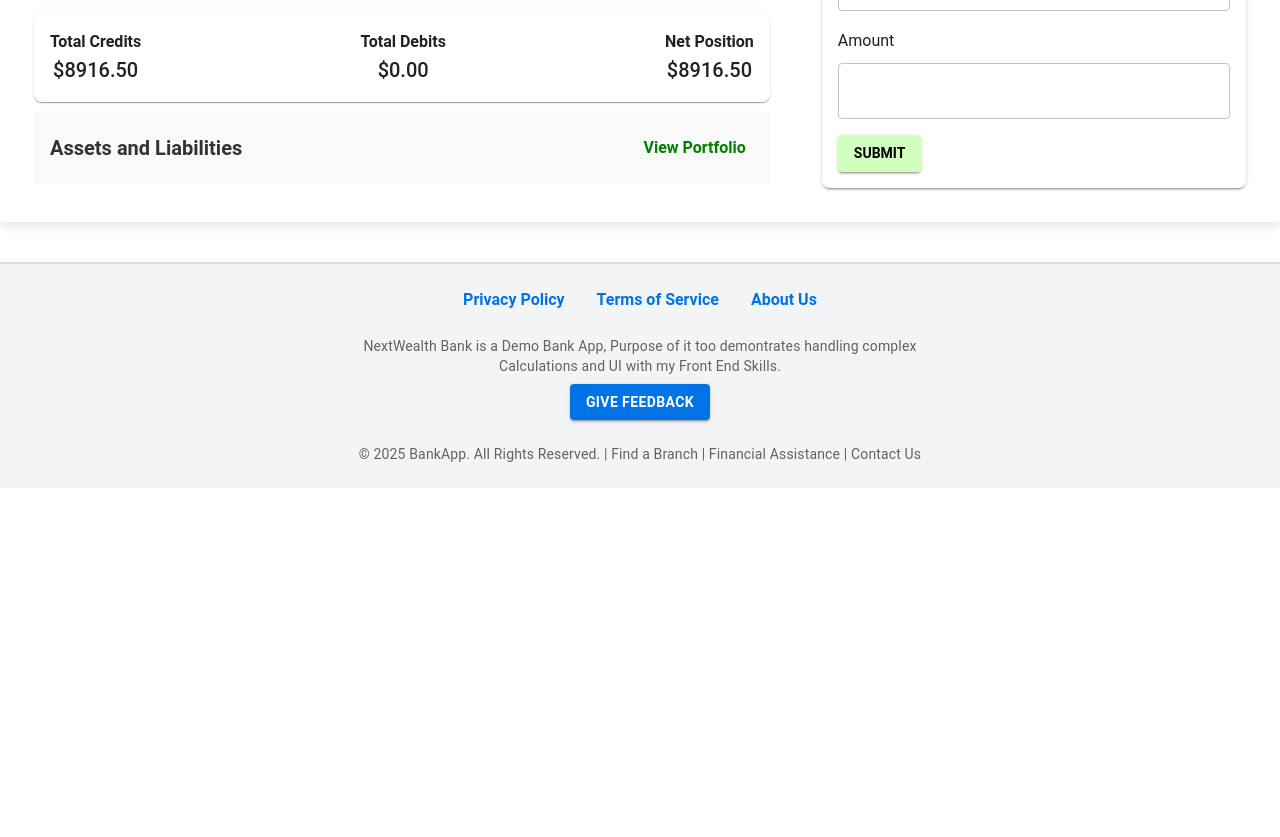
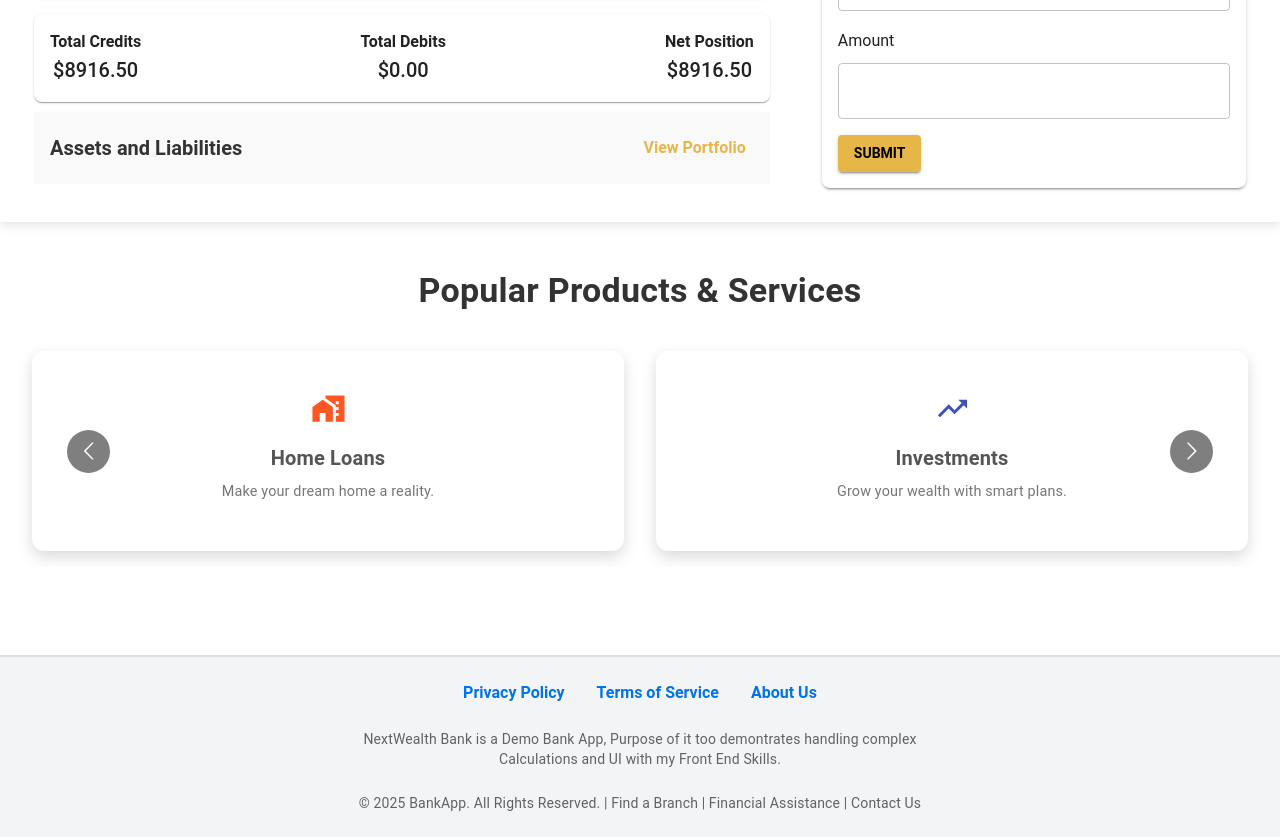
Before and after one commit to Muntasir07Isha/NextWealthBank, a Next.js app: page / in a window 1280 px wide. Shown: the part 580-1417 px from the top of the page. Before the commit the page ends 1068 px from the top, so only its background shows below. Built offline with nearby package versions, Linux system fonts and the light colour scheme.

Commit message:
PopularProducts added & Footer Completed

```diff
--- a/src/app/dashboard/page.tsx
+++ b/src/app/dashboard/page.tsx
@@ -63,7 +63,7 @@
   {/* Greeting Section */}
   <Box
     sx={{
-      bgcolor: "#D1FFBD",
+      bgcolor: "#E7B649",
       padding: "66px 36px",
       boxSizing: "border-box",
       width: "100%",
@@ -226,12 +226,12 @@
   <Button
     variant="text"
     sx={{
-      color: "green",
+      color: "#E7B649",
       fontWeight: "bold",
       fontSize: "1rem",
       textTransform: "capitalize",
       "&:hover": {
-        bgcolor: "#b3e09d", // Slightly darker shade on hover
+        bgcolor: "#E7B649",
         color: "white",
       },
     }}
--- a/src/app/dashboard/quickPay.tsx
+++ b/src/app/dashboard/quickPay.tsx
@@ -104,7 +104,7 @@
       <Button
         variant="contained"
         sx={{
-          backgroundColor: "#D1FFBD",
+          backgroundColor: "#E7B649",
           color: "black",
           fontWeight: "bold",
           "&:hover": {
--- a/src/app/layout.tsx
+++ b/src/app/layout.tsx
@@ -11,6 +11,8 @@
 import Image from "next/image"
 import Link from "next/link";
 import Footer from "@/components/Footer";
+import CustomCarousel from "@/components/PopularProduct";
+
 
 
 export const metadata: Metadata = {
@@ -33,7 +35,7 @@
                 <PrintIcon/>
               </IconButton>
 
-              <Box sx={{bgcolor:"#D1FFBD", px:2, py:0.5, borderRadius:1,}}>
+              <Box sx={{bgcolor:"#E7B649", px:2, py:0.5, borderRadius:1,}}>
               <Typography variant="h6" sx={{  color: "black",fontWeight:"bold", }}>
                 NetBank
               </Typography>
@@ -117,6 +119,7 @@
       {/*Main Content holds all child */}
         <Box sx={{mt:0}}>{children}</Box>
         </ThemeRegistry>
+        <CustomCarousel/>
         <Footer/>
       </body>
     </html>
--- a/src/components/Footer.tsx
+++ b/src/components/Footer.tsx
@@ -72,18 +72,7 @@
         <Typography variant="body2" color="textSecondary">
          NextWealth Bank is a Demo Bank App, Purpose of it too demontrates handling complex Calculations and UI with my Front End Skills.
         </Typography>
-        <Button
-          variant="contained"
-          sx={{
-            marginTop: "8px",
-            backgroundColor: "#0073e6",
-            color: "#fff",
-            fontWeight: "bold",
-            "&:hover": { backgroundColor: "#005bb5" },
-          }}
-        >
-          Give Feedback
-        </Button>
+
       </Box>
 
       {/* Footer Bottom */}
--- /dev/null
+++ b/src/components/PopularProduct.tsx
@@ -0,0 +1,124 @@
+"use client";
+
+import dynamic from "next/dynamic";
+import { Box, Card, CardContent, Typography } from "@mui/material";
+import DirectionsCarIcon from "@mui/icons-material/DirectionsCar";
+import HomeWorkIcon from "@mui/icons-material/HomeWork";
+import TrendingUpIcon from "@mui/icons-material/TrendingUp";
+import CreditCardIcon from "@mui/icons-material/CreditCard";
+
+const Carousel = dynamic(() => import("react-multi-carousel"), { ssr: false });
+
+import "react-multi-carousel/lib/styles.css";
+
+const CustomCarousel = () => {
+  const responsive = {
+    desktop: { breakpoint: { max: 3000, min: 1024 }, items: 3 },
+    tablet: { breakpoint: { max: 1024, min: 464 }, items: 2 },
+    mobile: { breakpoint: { max: 464, min: 0 }, items: 1 },
+  };
+
+  const products = [
+    {
+      title: "Car Loans",
+      description: "Low-interest rates for your dream car.",
+      icon: <DirectionsCarIcon fontSize="large" sx={{ color: "#4CAF50" }} />,
+    },
+    {
+      title: "Home Loans",
+      description: "Make your dream home a reality.",
+      icon: <HomeWorkIcon fontSize="large" sx={{ color: "#FF5722" }} />,
+    },
+    {
+      title: "Investments",
+      description: "Grow your wealth with smart plans.",
+      icon: <TrendingUpIcon fontSize="large" sx={{ color: "#3F51B5" }} />,
+    },
+    {
+      title: "Credit Cards",
+      description: "Enjoy exclusive offers and rewards.",
+      icon: <CreditCardIcon fontSize="large" sx={{ color: "#9C27B0" }} />,
+    },
+  ];
+
+  return (
+    <Box
+      sx={{
+        padding: "48px 16px",
+        bgcolor: "linear-gradient(to bottom, #f9f9f9, #ececec)",
+        textAlign: "center",
+      }}
+    >
+      <Typography
+        variant="h4"
+        sx={{
+          fontWeight: "bold",
+          marginBottom: "24px",
+          color: "#333",
+        }}
+      >
+        Popular Products & Services
+      </Typography>
+      <Carousel
+        responsive={responsive}
+        infinite
+        autoPlay
+        autoPlaySpeed={3000}
+        keyBoardControl
+        containerClass="carousel-container"
+        dotListClass="custom-dot-list-style"
+      >
+        {products.map((product, index) => (
+          <Box key={index} sx={{ padding: "16px" }}>
+            <Card
+              sx={{
+                textAlign: "center",
+                padding: "24px",
+                boxShadow: "0 6px 15px rgba(0, 0, 0, 0.15)",
+                borderRadius: "12px",
+                transition: "transform 0.3s ease, box-shadow 0.3s ease",
+                "&:hover": {
+                  transform: "scale(1.05)",
+                  boxShadow: "0 10px 25px rgba(0, 0, 0, 0.3)",
+                },
+              }}
+            >
+              <CardContent>
+                <Box
+                  sx={{
+                    marginBottom: "16px",
+                    display: "flex",
+                    justifyContent: "center",
+                  }}
+                >
+                  {product.icon}
+                </Box>
+                <Typography
+                  variant="h6"
+                  sx={{
+                    fontWeight: "bold",
+                    marginBottom: "8px",
+                    color: "#555",
+                  }}
+                >
+                  {product.title}
+                </Typography>
+                <Typography
+                  variant="body2"
+                  sx={{
+                    color: "#777",
+                    fontSize: "0.9rem",
+                  }}
+                >
+                  {product.description}
+                </Typography>
+              </CardContent>
+            </Card>
+          </Box>
+        ))}
+      </Carousel>
+    </Box>
+  );
+};
+
+export default CustomCarousel;
```
